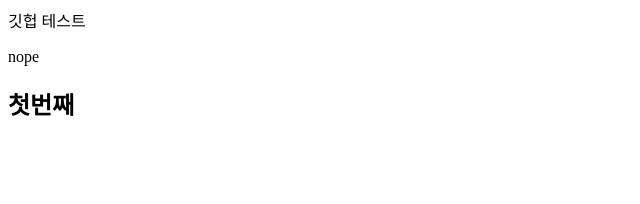
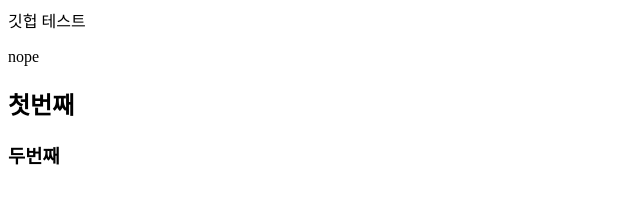
Before and after one commit to masar09/road-safety-sign-iot-project, a plain HTML site: page index.html in a window 1280 px wide. Shown: the full height of the page, 0-640 px from the left. Drawn offline with Linux system fonts and the light colour scheme.

Commit message:
second commit

```diff
--- a/index.html
+++ b/index.html
@@ -11,7 +11,7 @@
         <hi1>깃헙 테스트</hi1>
         <P>nope</P>
         <h2>첫번째</h2>
-
+        <h3>두번째</h3>
 
 
 
```
